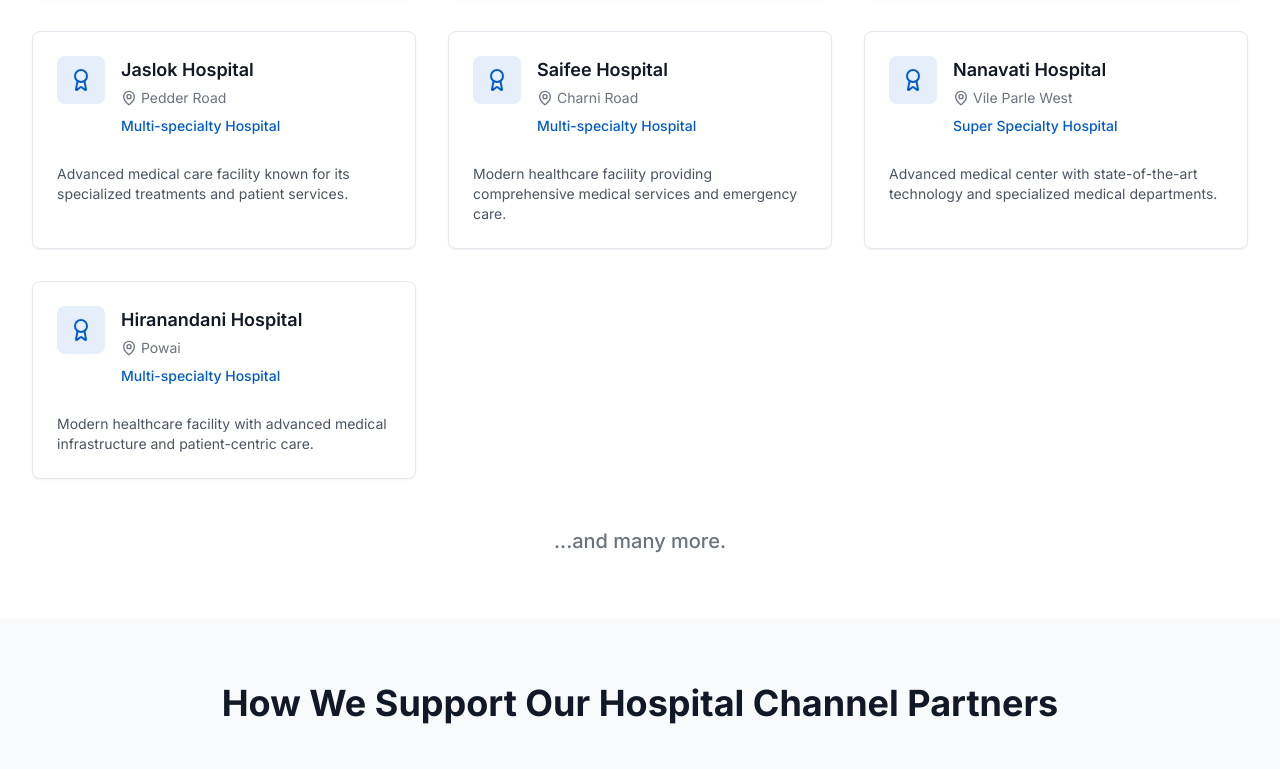
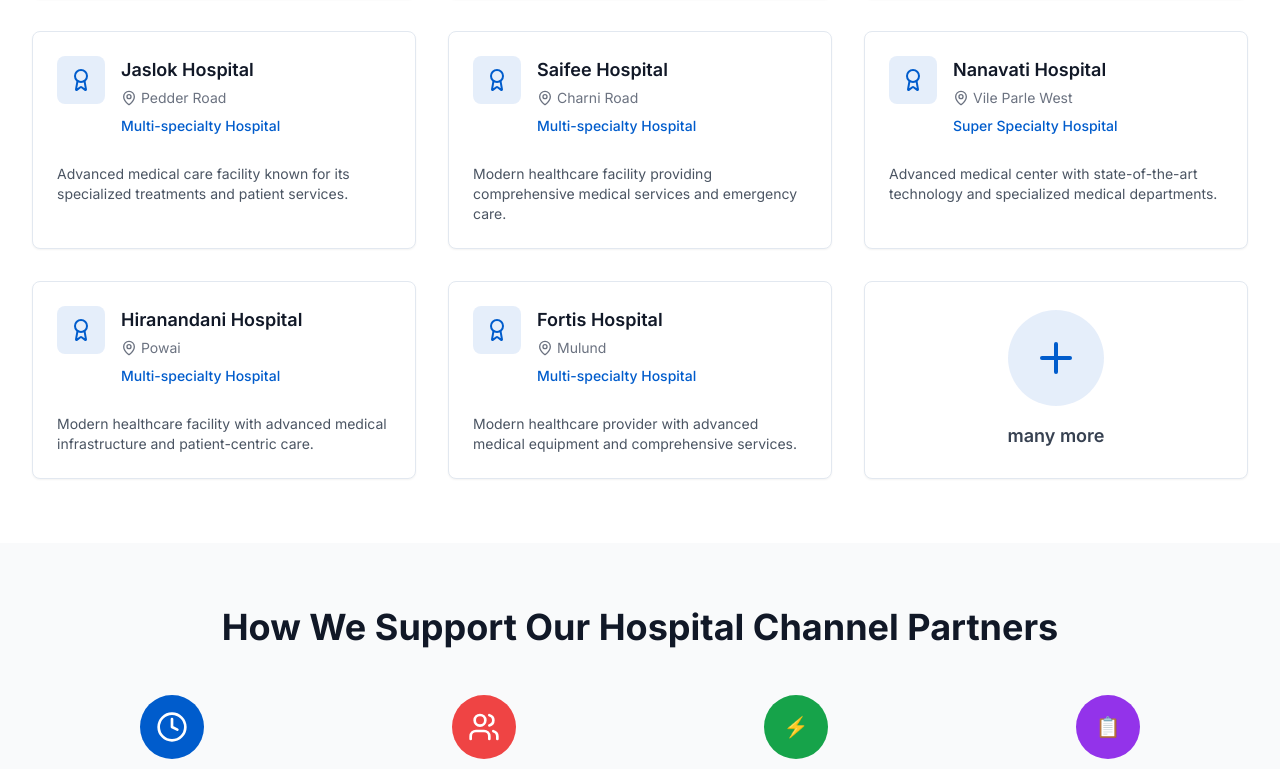
Before and after one commit to vedant990-hub/vedanta-healthcare-connect, a React (Vite) app: page /hospitals in a window 1280 px wide. Shown: the part 1169-1938 px from the top of the page. Built offline with nearby package versions, Linux system fonts and the light colour scheme.

Commit message:
feat: Add hospital card and "many more" indicator
Adds a new hospital card and a "many more" indicator to the Hospitals page, enhancing the visual representation of the hospital list.

```diff
--- a/src/pages/Hospitals.tsx
+++ b/src/pages/Hospitals.tsx
@@ -1,5 +1,5 @@
 import { Card, CardContent } from "@/components/ui/card";
-import { MapPin, Award, Users, Clock } from "lucide-react";
+import { MapPin, Award, Users, Clock, Plus } from "lucide-react";
 
 const Hospitals = () => {
   const hospitals = [
@@ -64,52 +64,10 @@ const Hospitals = () => {
       description: "Modern healthcare facility with advanced medical infrastructure and patient-centric care."
     },
     {
-      name: "King Edward Memorial Hospital",
-      location: "Parel",
-      specialty: "Government Multi-specialty Hospital",
-      description: "Leading government hospital with comprehensive medical services and teaching facilities."
-    },
-    {
-      name: "Sir H. N. Reliance Foundation Hospital",
-      location: "Girgaon",
-      specialty: "Multi-specialty Hospital",
-      description: "Advanced healthcare facility with cutting-edge medical technology and patient-focused care."
-    },
-    {
-      name: "Global Hospital",
-      location: "Lower Parel",
-      specialty: "Multi-specialty Hospital",
-      description: "International standard healthcare facility with specialized medical departments."
-    },
-    {
       name: "Fortis Hospital",
       location: "Mulund",
       specialty: "Multi-specialty Hospital",
       description: "Modern healthcare provider with advanced medical equipment and comprehensive services."
-    },
-    {
-      name: "Jupiter Hospital",
-      location: "Thane",
-      specialty: "Multi-specialty Hospital",
-      description: "Premium healthcare facility serving Mumbai metropolitan area with specialized care units."
-    },
-    {
-      name: "Wockhardt Hospital",
-      location: "Mumbai Central",
-      specialty: "Multi-specialty Hospital",
-      description: "Renowned healthcare institution with advanced cardiac and critical care facilities."
-    },
-    {
-      name: "Apollo Hospital",
-      location: "Navi Mumbai",
-      specialty: "Multi-specialty Hospital",
-      description: "Leading healthcare chain providing comprehensive medical services and specialized treatments."
-    },
-    {
-      name: "Criticare Hospital",
-      location: "Andheri West",
-      specialty: "Multi-specialty Hospital",
-      description: "Advanced medical facility specializing in critical care and emergency medical services."
     }
   ];
 
@@ -165,7 +123,7 @@ const Hospitals = () => {
           </div>
 
           <div className="grid grid-cols-1 md:grid-cols-2 lg:grid-cols-3 gap-8">
-            {hospitals.slice(0, 10).map((hospital, index) => (
+            {hospitals.map((hospital, index) => (
               <Card key={hospital.name} className="slide-up hover:shadow-lg transition-shadow duration-300" style={{ animationDelay: `${index * 0.1}s` }}>
                 <CardContent className="p-6">
                   <div className="flex items-start space-x-4 mb-4">
@@ -185,10 +143,16 @@ const Hospitals = () => {
                 </CardContent>
               </Card>
             ))}
-          </div>
 
-          <div className="text-center mt-12">
-            <p className="text-xl text-gray-500 font-medium">...and many more.</p>
+            {/* Final Card with Plus Symbol */}
+            <Card className="slide-up hover:shadow-lg transition-shadow duration-300" style={{ animationDelay: `${hospitals.length * 0.1}s` }}>
+              <CardContent className="p-6 h-full flex flex-col items-center justify-center text-center">
+                <div className="bg-medical-blue/10 p-6 rounded-full mb-4">
+                  <Plus className="h-12 w-12 text-medical-blue" />
+                </div>
+                <p className="text-lg font-semibold text-gray-700">many more</p>
+              </CardContent>
+            </Card>
           </div>
         </div>
       </section>
```
